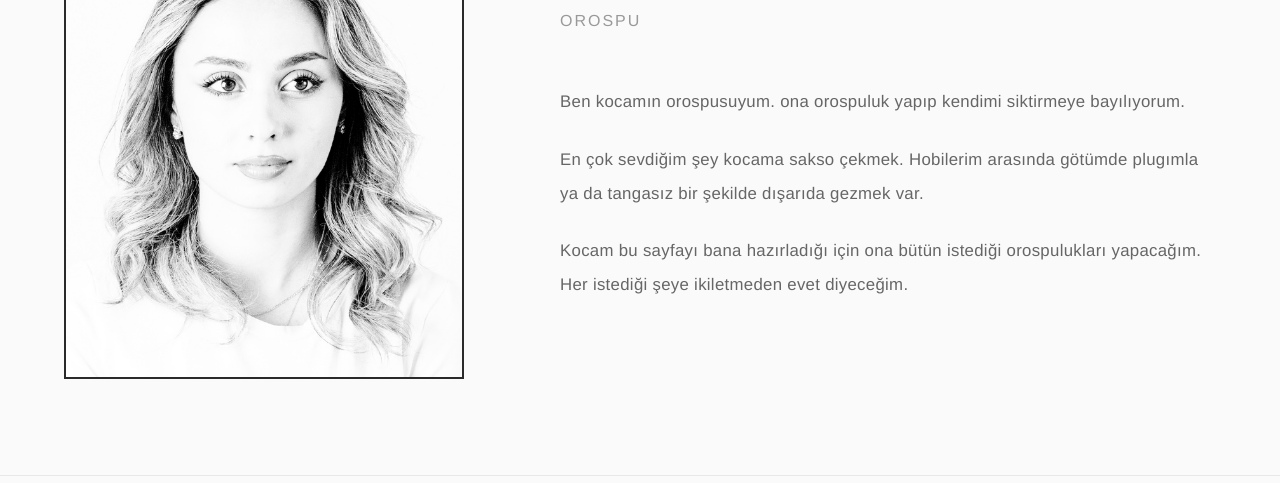
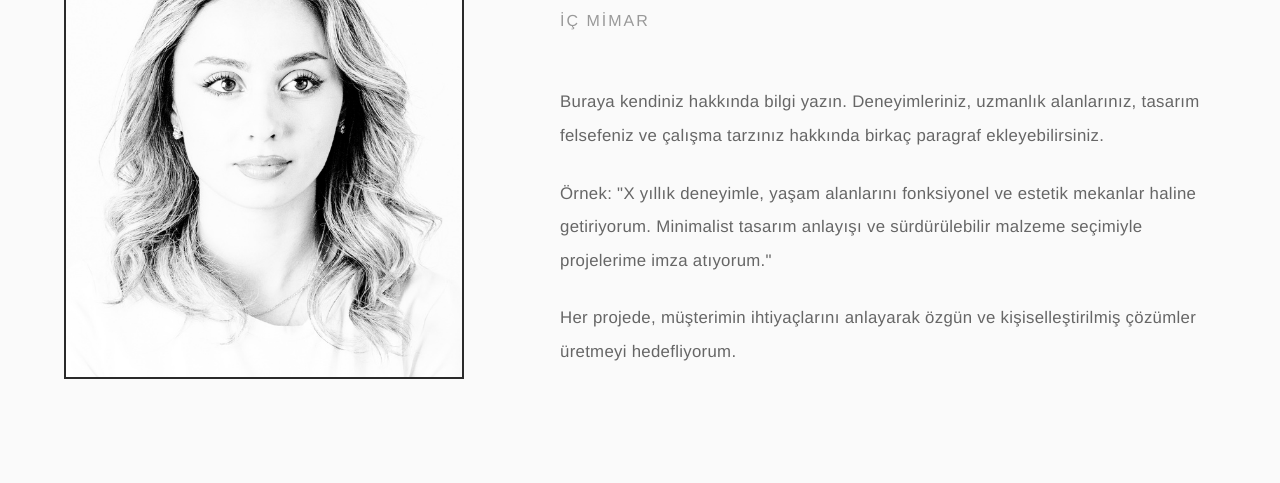
Before and after one commit to Dogaatademir/IrisAkalPortfolio, a plain HTML site: page index.html in a window 1280 px wide. Shown: the part 317-800 px from the top of the page. Drawn offline with nearby package versions, Linux system fonts and the light colour scheme; a script that the page names is missing.

Commit message:
Add files via upload

```diff
--- a/index.html
+++ b/index.html
@@ -447,13 +447,13 @@
         </div>
         <div class="about-content">
             <h2>İRİS AKAL</h2>
-            <p class="title">Orospu</p>
+            <p class="title">İç Mimar</p>
 
-            <p>Ben kocamın orospusuyum. ona orospuluk yapıp kendimi siktirmeye bayılıyorum.</p>
+            <p>Buraya kendiniz hakkında bilgi yazın. Deneyimleriniz, uzmanlık alanlarınız, tasarım felsefeniz ve çalışma tarzınız hakkında birkaç paragraf ekleyebilirsiniz.</p>
 
-            <p>En çok sevdiğim şey kocama sakso çekmek. Hobilerim arasında götümde plugımla ya da tangasız bir şekilde dışarıda gezmek var.</p>
+            <p>Örnek: "X yıllık deneyimle, yaşam alanlarını fonksiyonel ve estetik mekanlar haline getiriyorum. Minimalist tasarım anlayışı ve sürdürülebilir malzeme seçimiyle projelerime imza atıyorum."</p>
 
-            <p>Kocam bu sayfayı bana hazırladığı için ona bütün istediği orospulukları yapacağım. Her istediği şeye ikiletmeden evet diyeceğim.</p>
+            <p>Her projede, müşterimin ihtiyaçlarını anlayarak özgün ve kişiselleştirilmiş çözümler üretmeyi hedefliyorum.</p>
         </div>
     </section>
 
```
